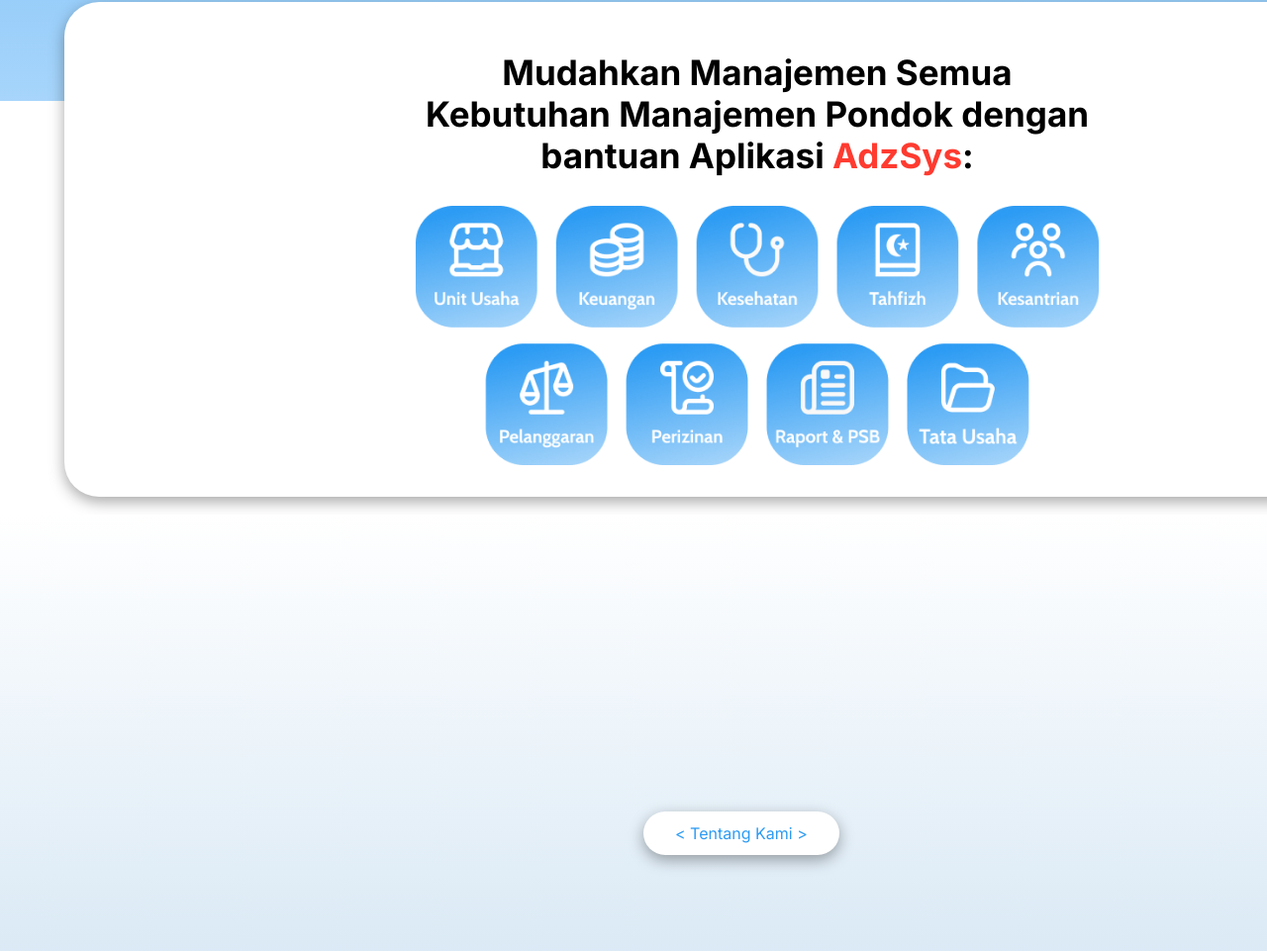
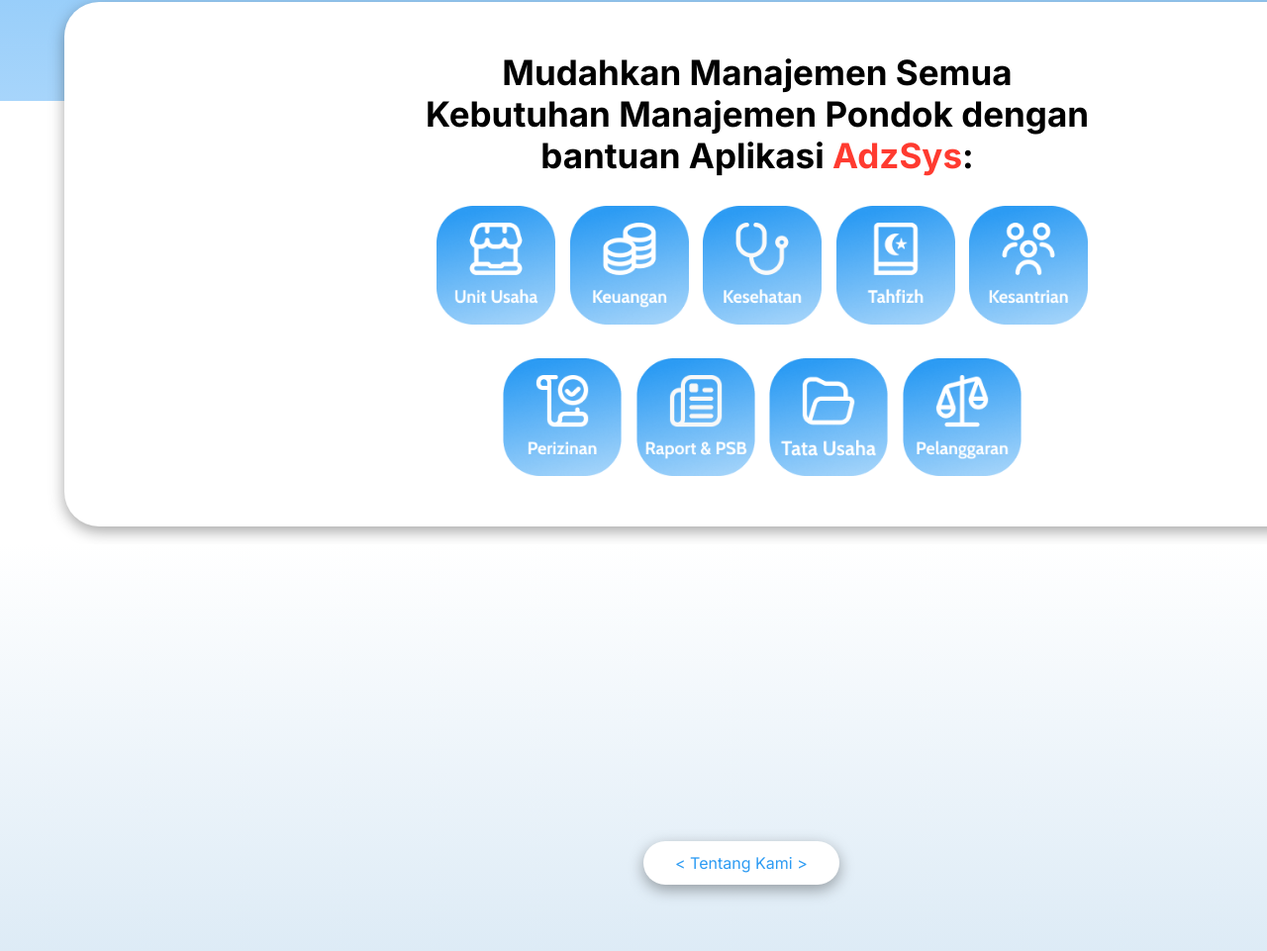
Before and after one commit to RaffaHitipeuw/SlicingProject, a plain HTML site: page index.html in a window 1280 px wide. Shown: the part 991-1952 px from the top of the page at 99% size. Drawn offline with Linux system fonts and the light colour scheme.

Commit message:
FinalProject

```diff
--- a/Slicing.css
+++ b/Slicing.css
@@ -115,7 +115,7 @@ ul {
   font-family: inter;
   background-color: white;
   width: 1400px;
-  height: 500px;
+  height: 530px;
   margin-left: 65px;
   border-radius: 35px;
   margin-top: -100px;
@@ -134,6 +134,12 @@ ul {
 }
 .kebutuhantengah img {
   margin-top: 30px;
+}
+.kebutuhantengahatas img{
+  margin-left: 10px;
+}
+.kebutuhantengahbawah img{
+  margin-left: 10px;
 }
 .tentang {
 }
@@ -816,3 +822,19 @@ ul {
   font-family: inter;
   font-size: 12px;
 }
+
+.humberger{
+  display: none;
+}
+/* Rensponsive Handphone */
+@media only screen and (max-width: 600px) {
+  .navmenu{
+    display: none;
+  }
+  .navbutton{
+    display: none;
+  }
+  .humberger{
+    display: block;
+  }
+}
--- a/index.html
+++ b/index.html
@@ -31,6 +31,9 @@
               <li><a href="Contact.html">Contact Us</a></li>
             </ul>
           </div>
+          <div class="humberger">
+             <img src="./asset/menu.svg" alt="">
+          </div>
           <div class="navbutton">
             <button>Coba Versi Demo &#8599;</button>
           </div>
@@ -63,7 +66,20 @@
             Kebutuhan Manajemen Pondok dengan <br />
             bantuan Aplikasi <span>AdzSys</span>:
           </h1>
-          <img src="./asset/fitur1.png" alt="" width="800px" />
+          <div class="kebutuhantengahatas">
+            <img src="./asset/FITUR.png" alt="" width="120px">
+            <img src="./asset/FITUR (1).png" alt="" width="120px">
+            <img src="./asset/FITUR (8).png" alt="" width="120px">
+            <img src="./asset/FITUR (2).png" alt="" width="120px">
+            <img src="./asset/FITUR (3).png" alt="" width="120px">
+          </div>
+          <div class="kebutuhantengahbawah">
+            <img src="./asset/FITUR (5).png" alt="" width="120px">
+            <img src="./asset/FITUR (6).png" alt="" width="120px">
+            <img src="./asset/FITUR (7).png" alt="" width="120px">
+            <img src="./asset/FITUR (4).png" alt="" width="120px">
+          </div>
+
         </div>
       </section>
       <br>
```
Also changed, not shown: asset/FITUR (1).png (added), asset/FITUR (2).png (added), asset/FITUR (3).png (added), asset/FITUR (4).png (added), asset/FITUR (5).png (added), asset/FITUR (6).png (added), asset/FITUR (7).png (added), asset/FITUR (8).png (added), asset/FITUR.png (added), asset/menu.svg (added).
